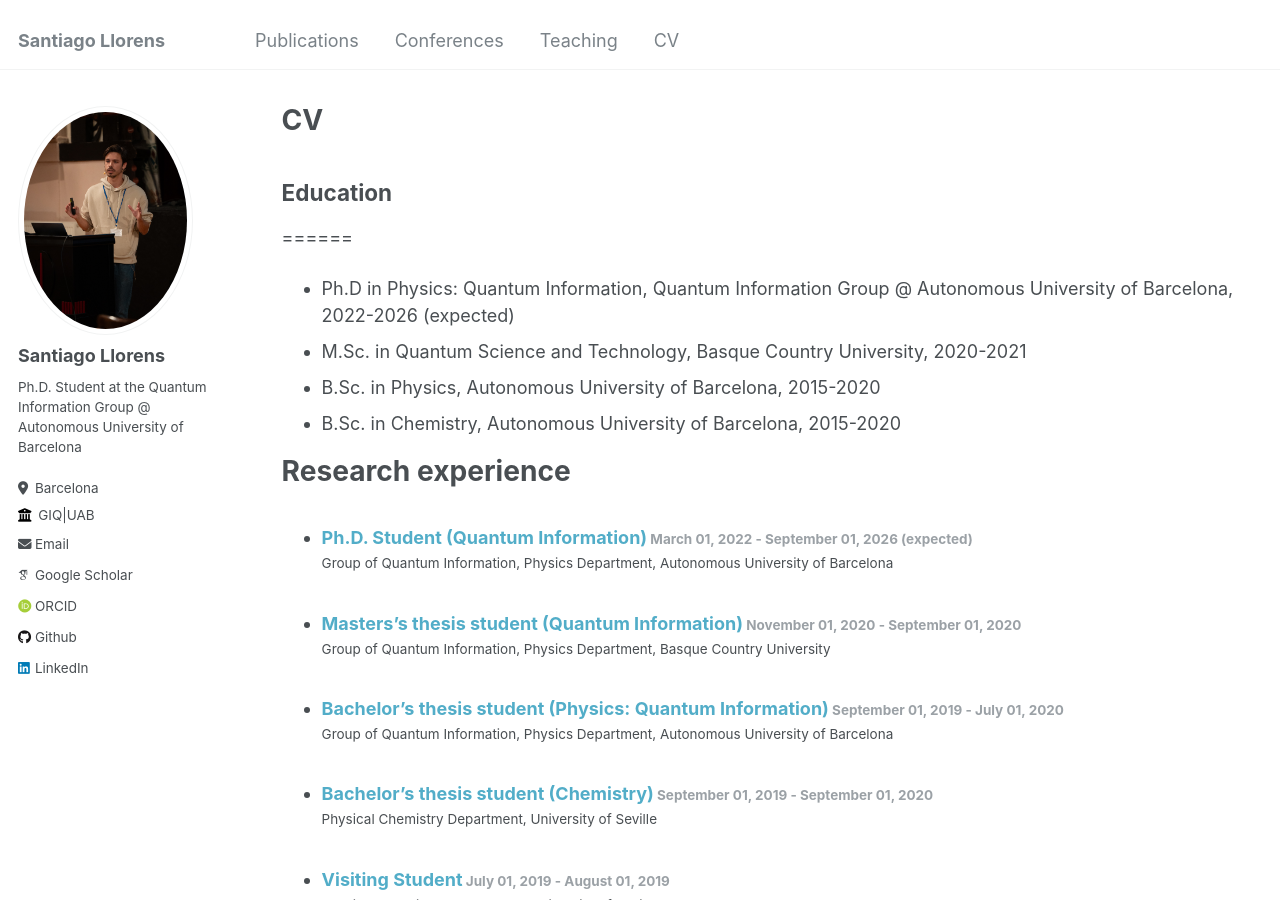
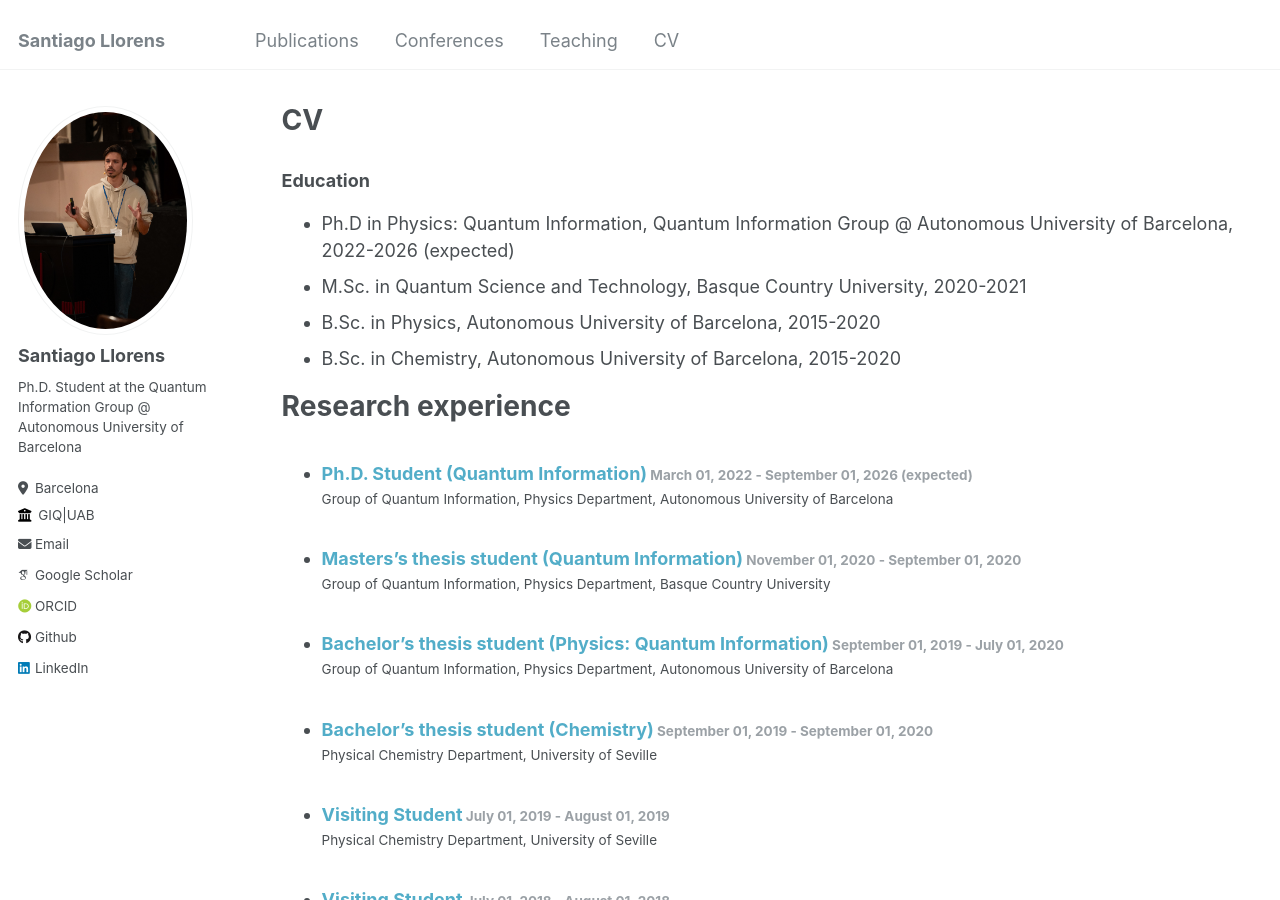
Before and after one commit to SantiagoLlorens/SantiagoLlorens.github.io, a Jekyll site: the page built from _pages/cv.md, in a window 1280 px wide and 900 px high. Built offline with Jekyll 4.4.1, drawn with Linux system fonts in a browser that asks for light colours; some web fonts are replaced.

Commit message:
Update cv.md

```diff
--- a/_pages/cv.md
+++ b/_pages/cv.md
@@ -9,8 +9,7 @@ redirect_from:
 
 {% include base_path %}
 
-## Education
-======
+### Education
 * Ph.D in Physics: Quantum Information, Quantum Information Group @ Autonomous University of Barcelona, 2022-2026 (expected)
 * M.Sc. in Quantum Science and Technology, Basque Country University, 2020-2021
 * B.Sc. in Physics, Autonomous University of Barcelona, 2015-2020
```
